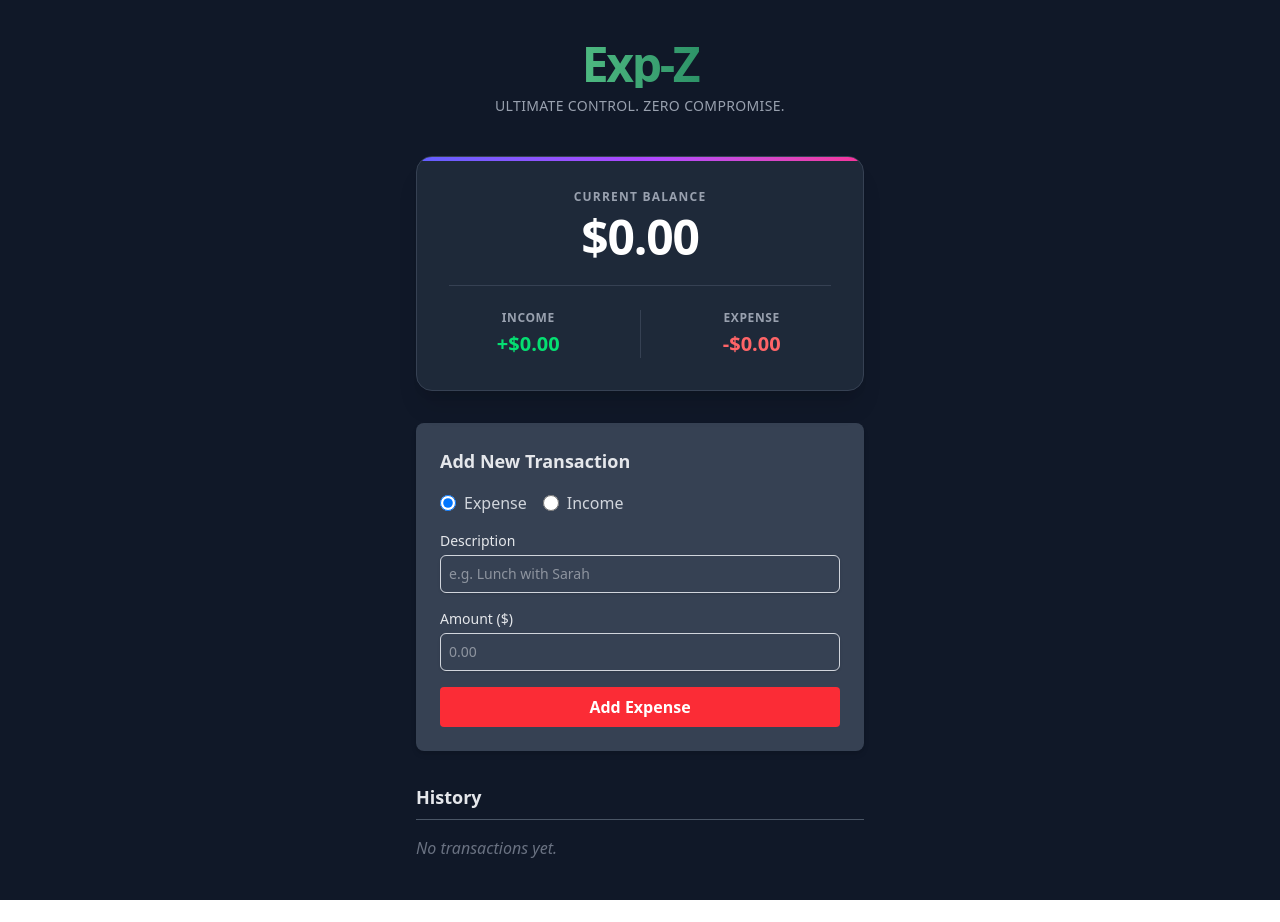
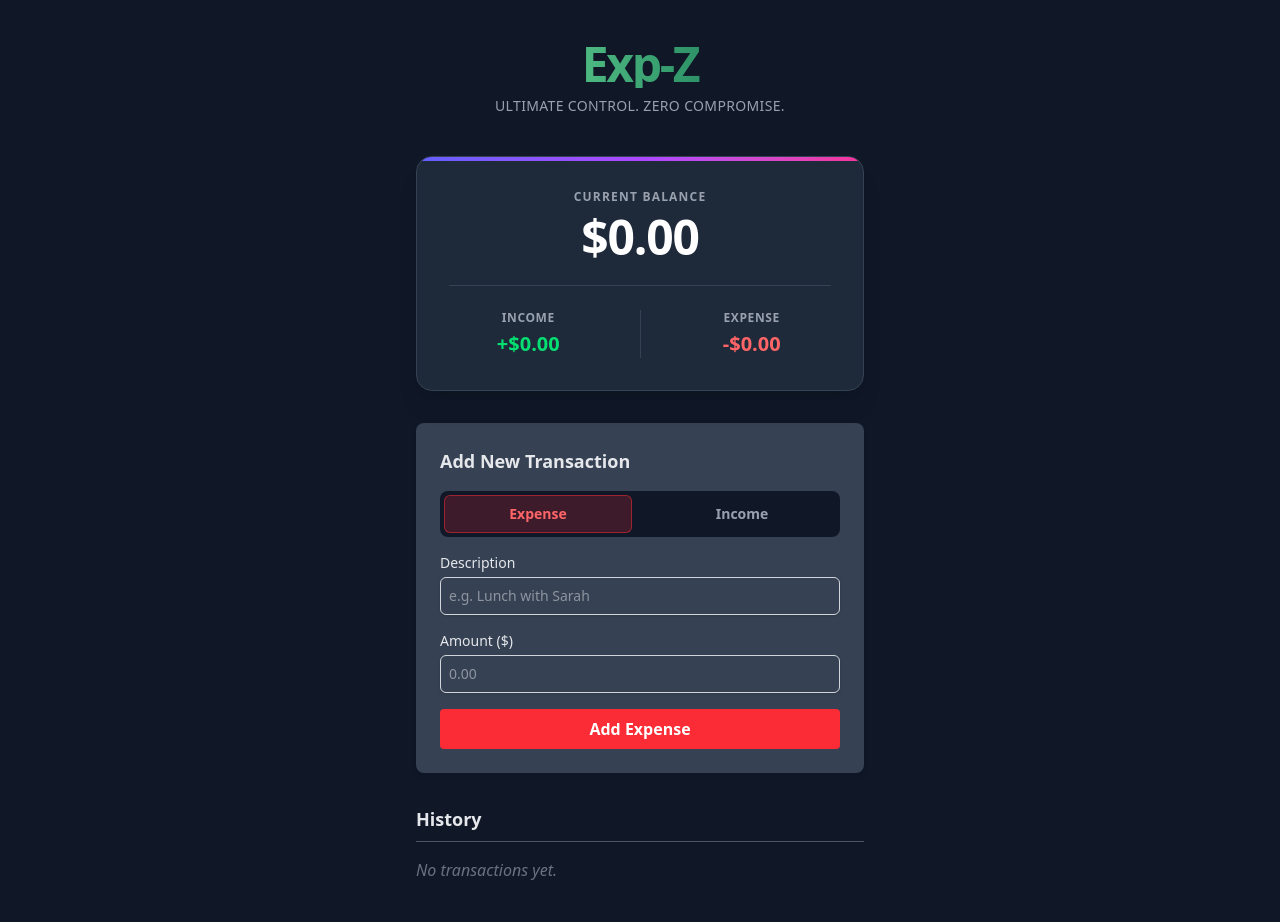
Before and after one commit to b0yu-li/exp-z, a React (Vite) app in the folder packages/client/: page / in a window 1280 px wide. Before the commit the page ends 900 px from the top, so only its background shows below. Built offline with nearby package versions, Linux system fonts and the light colour scheme.

Commit message:
style: renovate transaction type toggle

```diff
--- a/packages/client/src/components/AddTransactionForm.tsx
+++ b/packages/client/src/components/AddTransactionForm.tsx
@@ -39,27 +39,27 @@ export const AddTransactionForm = ({ onAdd }: Props) => {
 
             <form onSubmit={handleSubmit} className="space-y-4">
 
-                {/* Type Toggle (The UX Boost) */}
-                <div className="flex gap-4">
-                    <label className="flex items-center cursor-pointer">
+                {/* Type Toggle */}
+                <div className="grid grid-cols-2 gap-4 p-1 bg-gray-900 rounded-lg">
+                    <label className={`flex justify-center items-center cursor-pointer p-2 rounded-md transition-all ${isExpense ? 'bg-red-500/20 text-red-400 border border-red-500/50' : 'text-gray-400 hover:bg-gray-800'}`}>
                         <input
                             type="radio"
                             name="type"
                             checked={isExpense}
                             onChange={() => setIsExpense(true)}
-                            className="w-4 h-4 text-red-600 focus:ring-red-500"
+                            className="hidden"
                         />
-                        <span className="ml-2 text-gray-300">Expense</span>
+                        <span className="font-semibold text-sm">Expense</span>
                     </label>
-                    <label className="flex items-center cursor-pointer">
+                    <label className={`flex justify-center items-center cursor-pointer p-2 rounded-md transition-all ${!isExpense ? 'bg-green-500/20 text-green-400 border border-green-500/50' : 'text-gray-400 hover:bg-gray-800'}`}>
                         <input
                             type="radio"
                             name="type"
                             checked={!isExpense}
                             onChange={() => setIsExpense(false)}
-                            className="w-4 h-4 text-green-600 focus:ring-green-500"
+                            className="hidden"
                         />
-                        <span className="ml-2 text-gray-300">Income</span>
+                        <span className="font-semibold text-sm">Income</span>
                     </label>
                 </div>
 
@@ -91,8 +91,8 @@ export const AddTransactionForm = ({ onAdd }: Props) => {
                 <button
                     type="submit"
                     className={`w-full text-white font-bold py-2 px-4 rounded transition-colors ${isExpense
-                            ? 'bg-red-500 hover:bg-red-600'
-                            : 'bg-green-500 hover:bg-green-600'
+                        ? 'bg-red-500 hover:bg-red-600'
+                        : 'bg-green-500 hover:bg-green-600'
                         }`}
                 >
                     Add {isExpense ? 'Expense' : 'Income'}
```
